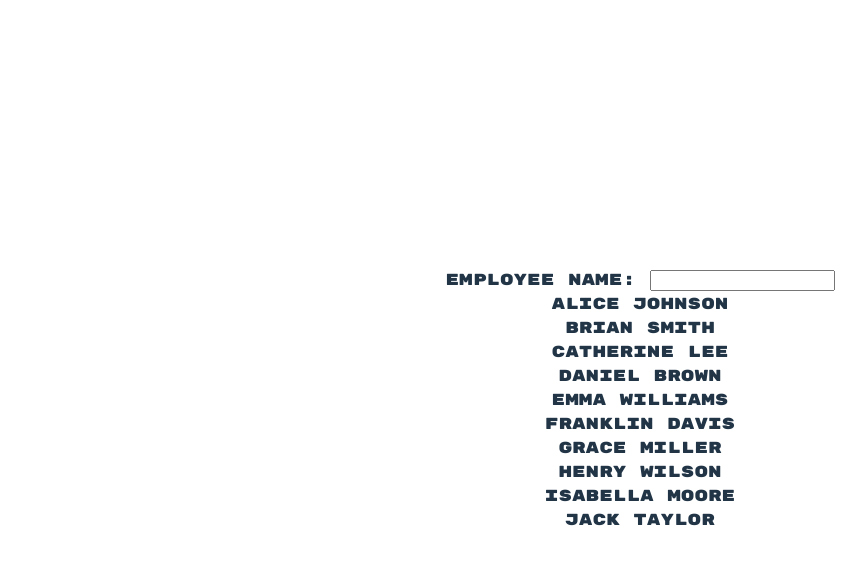
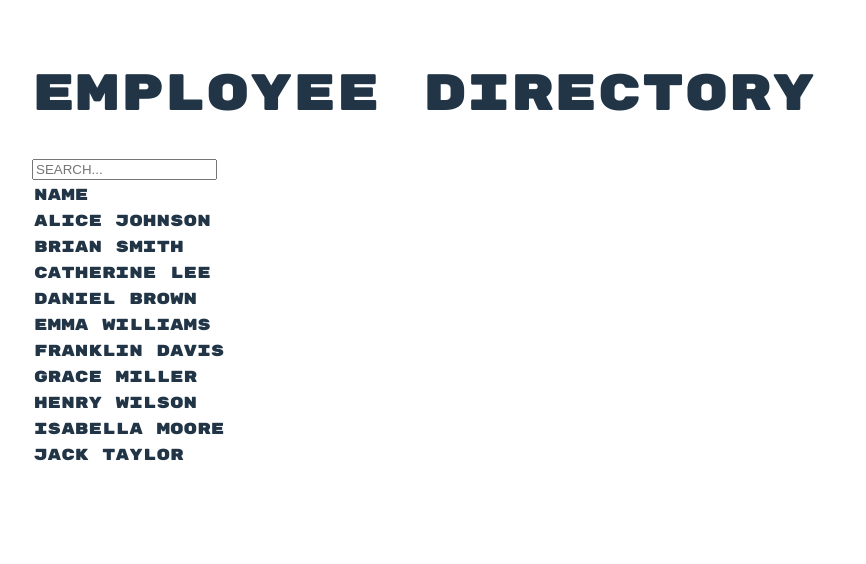
Before and after one commit to DVT-GradProgramme-Bongane/temp-app, a React (Vite) app: page /employee-directory in a window 1280 px wide. Shown: the top 564 px of the page, without its empty margins (0-866 px from the left). Built offline with nearby package versions, Linux system fonts and the light colour scheme.

Commit message:
Feature: Employee directory styling.

```diff
--- a/src/components/EmployeeCard.tsx
+++ b/src/components/EmployeeCard.tsx
@@ -6,8 +6,8 @@ interface EmployeeCardProp {
 
 export default function EmployeeCardComponent({ employee }: EmployeeCardProp) {
   return (
-    <>
-      <div>{employee.name}</div>
-    </>
+
+      <tr>{employee.name}</tr>
+
   );
 }
--- a/src/components/EmployeeSearch.tsx
+++ b/src/components/EmployeeSearch.tsx
@@ -11,8 +11,8 @@ export default function EmployeeSearchComponent({
 }: EmployeeSearchProp) {
   return (
     <>
-      <label htmlFor="employees">Employee name: </label>
-      <input id="employees" value={query} onChange={setQueryOnChange} />
+      <label htmlFor="employees"></label>
+      <input id="employees" value={query} onChange={setQueryOnChange} placeholder="SEARCH..."/>
     </>
   );
 }
--- a/src/layouts/EmployeeCards.tsx
+++ b/src/layouts/EmployeeCards.tsx
@@ -13,9 +13,14 @@ export default function EmployeeCardLayout({
 }: EmployeeCardProps) {
   return (
     <>
+    <table>
+      <thead>
+        Name
+      </thead>
       {filterItems(employees, query).map((employee) => {
         return <EmployeeCardComponent employee={employee} />;
       })}
+      </table>
     </>
   );
 }
--- a/src/pages/EmployeeDirectory.tsx
+++ b/src/pages/EmployeeDirectory.tsx
@@ -1,7 +1,8 @@
 import { useState, type BaseSyntheticEvent } from "react";
 import { employeesData } from "../data/employees";
-import { filterItems } from "../utils/EmployeeDirectoryUtils";
 import EmployeeSearchComponent from "../components/EmployeeSearch";
+import "../styles/EmployeeDirectory.css"
+import EmployeeCardLayout from "../layouts/EmployeeCards";
 
 export default function EmployeeDirectoryPage() {
   const [query, setQuery] = useState("");
@@ -11,14 +12,15 @@ export default function EmployeeDirectoryPage() {
   }
   return (
     <>
+      <header>
+        <h1>EMPLOYEE DIRECTORY</h1>
+      </header>
       <div>
         <EmployeeSearchComponent
           query={query}
           setQueryOnChange={setQueryOnChange}
         />
-        {filterItems(employeesData, query).map((employee) => {
-          return <div>{employee.name}</div>;
-        })}
+        <EmployeeCardLayout employees={employeesData} query={query} />
         <div className="list-of-employees"></div>
       </div>
     </>
--- /dev/null
+++ b/src/styles/EmployeeDirectory.css
@@ -0,0 +1,8 @@
+body{
+    place-items: unset;
+}
+
+#root{
+    text-align: unset;
+    margin: 0;
+}
```
